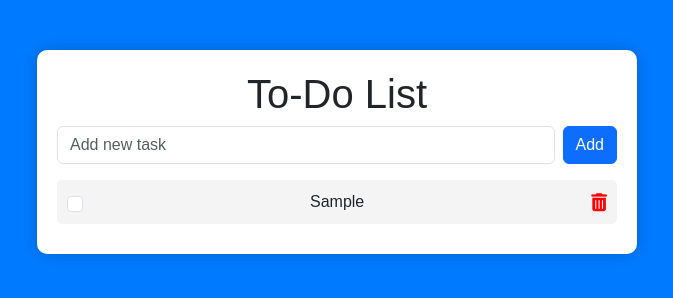
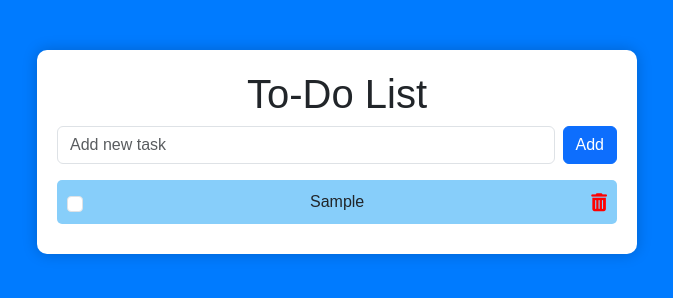
Before and after one commit to idris10215/todo_list_app, a plain HTML site: page index.html in a window 1280 px wide. Both pictures are taken after typing "Sample" into the empty fields and a click on the button "Add". Shown: the whole page, without its empty margins (303-976 px from the left). Drawn offline with nearby package versions, Linux system fonts and the light colour scheme.

Commit message:
Update style.css

```diff
--- a/pages/style.css
+++ b/pages/style.css
@@ -17,7 +17,7 @@ body {
     justify-content: space-between;
     align-items: center;
     margin-bottom: 10px;
-    background-color: #f4f4f4;
+    background-color: lightskyblue;
     padding: 10px;
     border-radius: 5px;
     position: relative;
```
